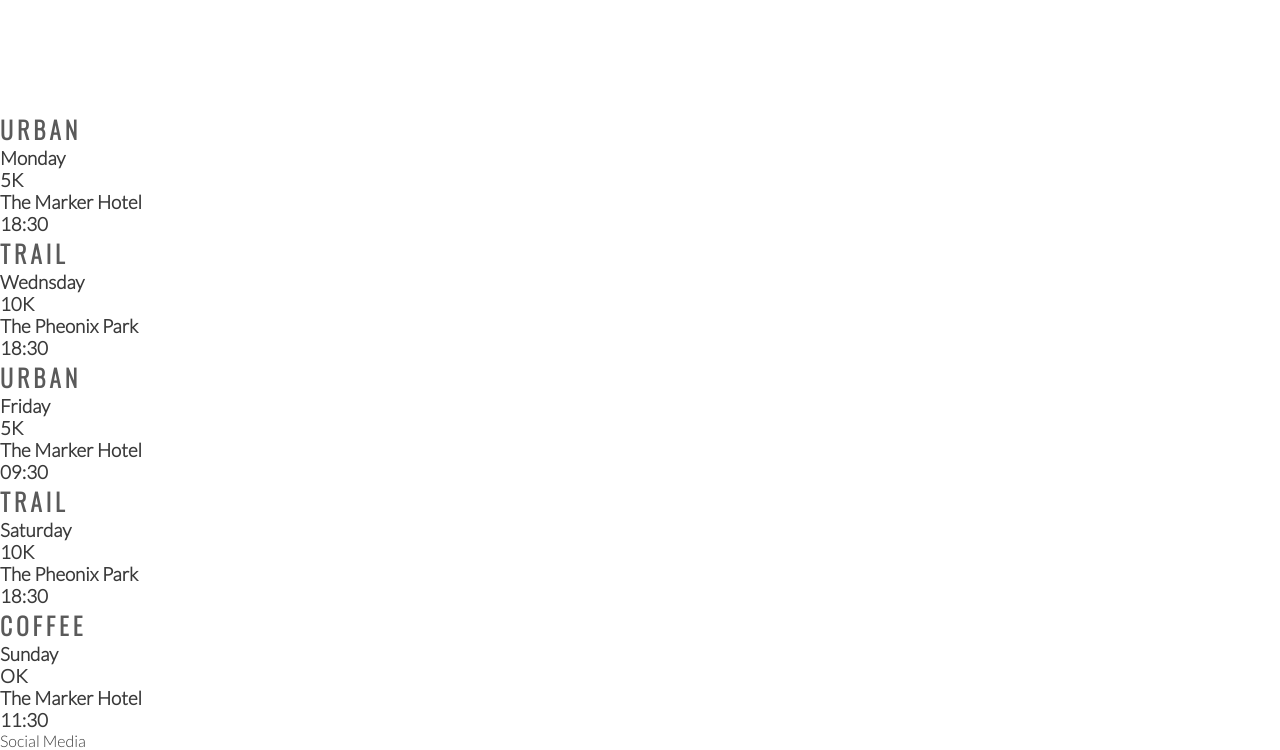
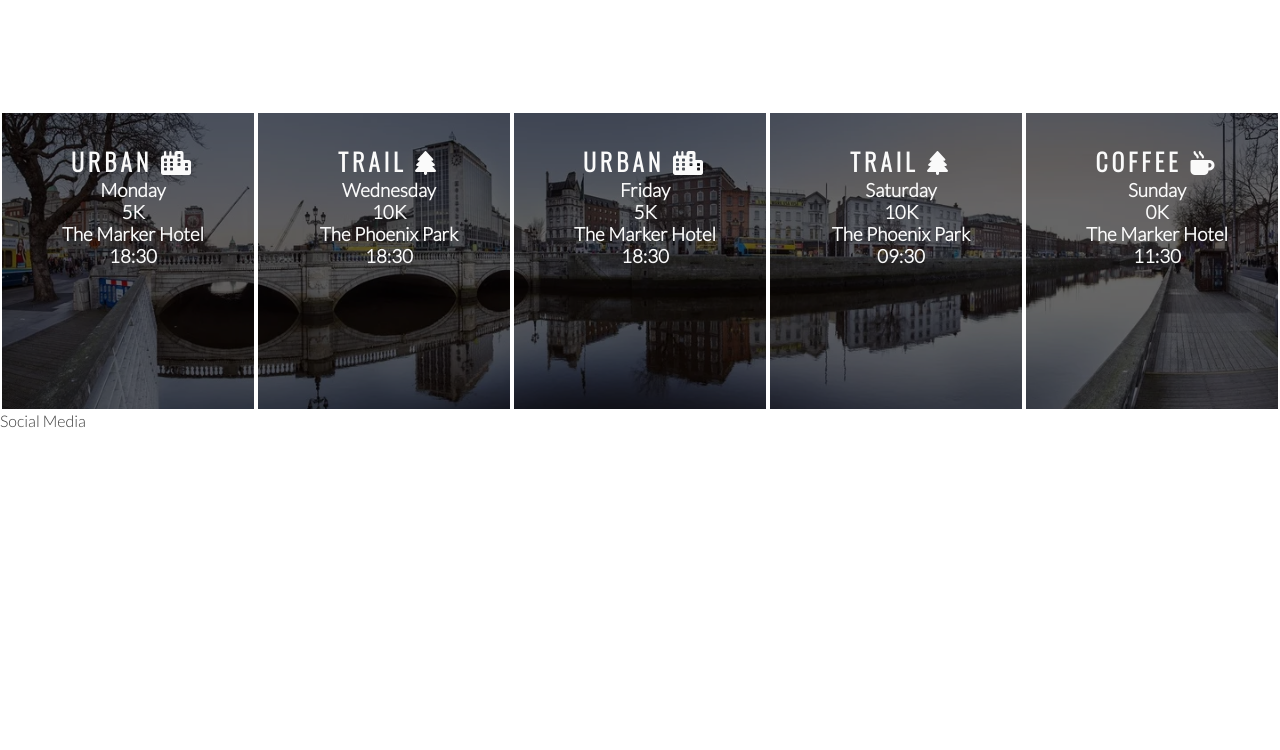
Before and after one commit to Cmorgan21/love-running, a plain HTML site: page index.html in a window 1280 px wide. Shown: the part 1184-1934 px from the top of the page. After the commit the page ends 1614 px from the top, so only its background shows below. Drawn offline with nearby package versions, Linux system fonts and the light colour scheme.

Commit message:
add icons and times content and context

```diff
--- a/assets/css/style.css
+++ b/assets/css/style.css
@@ -189,3 +189,28 @@
     height: 100%;
     border-radius: 50%;
 }
+
+#times {
+    background-image: url(../images/dublin-city.webp);
+    background-repeat: no-repeat;
+    background-size: cover;
+    background-position: center;
+    width: 100%;
+    overflow: hidden;
+}
+
+#times div {
+    color: #fafafa;
+    background-color: rgba(0, 0, 0, 0.6);
+    width: 20%;
+    height: 300px;
+    float: left;
+    padding: 30px 0 0 10px;
+    text-align: center;
+    border: 2px solid white;
+    box-sizing: border-box;
+}
+
+#times h2 {
+    color: #fafafa;
+}
--- a/index.html
+++ b/index.html
@@ -75,39 +75,39 @@
 
         </div>
     </section>
-    <section>
+    <section id="times">
         <div>
-            <h2>Urban</h2>
+            <h2>Urban <i class="fas fa-city"></i></h2>
             <h3>Monday</h3>
             <h3>5K</h3>
             <h3>The Marker Hotel</h3>
             <h3>18:30</h3>
-
         </div>
-        <h2>Trail</h2>
-        <h3>Wednsday</h3>
+        <div>
+            <h2>Trail <i class="fas fa-tree"></i></h2>
+            <h3>Wednesday</h3>
             <h3>10K</h3>
-        <h3>The Pheonix Park</h3>
+            <h3>The Phoenix Park</h3>
             <h3>18:30</h3>
         </div>
         <div>
-            <h2>Urban</h2>
+            <h2>Urban <i class="fas fa-city"></i></h2>
             <h3>Friday</h3>
             <h3>5K</h3>
             <h3>The Marker Hotel</h3>
+            <h3>18:30</h3>
+        </div>
+        <div>
+            <h2>Trail <i class="fas fa-tree"></i></h2>
+            <h3>Saturday</h3>
+            <h3>10K</h3>
+            <h3>The Phoenix Park</h3>
             <h3>09:30</h3>
         </div>
-        </div>
-        <h2>Trail</h2>
-        <h3>Saturday</h3>
-        <h3>10K</h3>
-        <h3>The Pheonix Park</h3>
-        <h3>18:30</h3>
-        </div>
-        </div>
-        <h2>Coffee</h2>
+        <div>
+            <h2>Coffee <i class="fas fa-mug-hot"></i></h2>
             <h3>Sunday</h3>
-        <h3>OK</h3>
+            <h3>0K</h3>
             <h3>The Marker Hotel</h3>
             <h3>11:30</h3>
         </div>
```
Also changed, not shown: assets/images/dublin-city.webp (added). Lines whose indentation alone changed are shown as unchanged.
